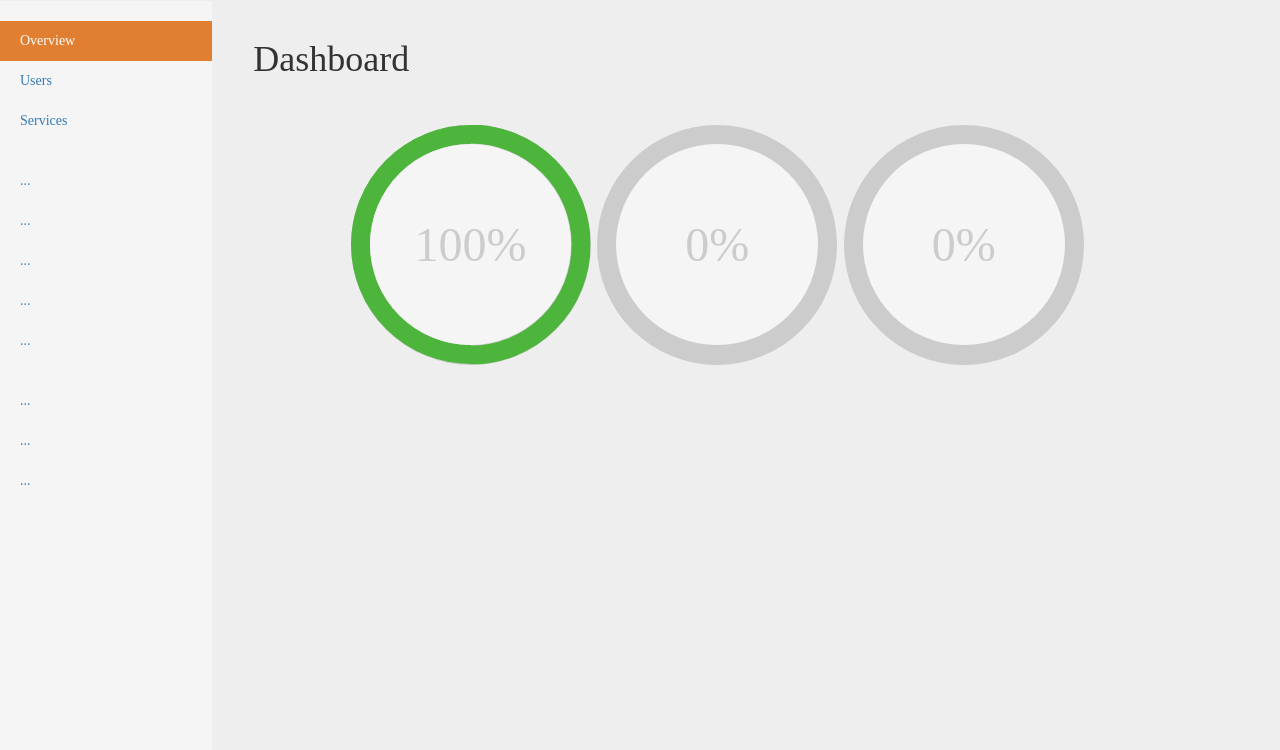
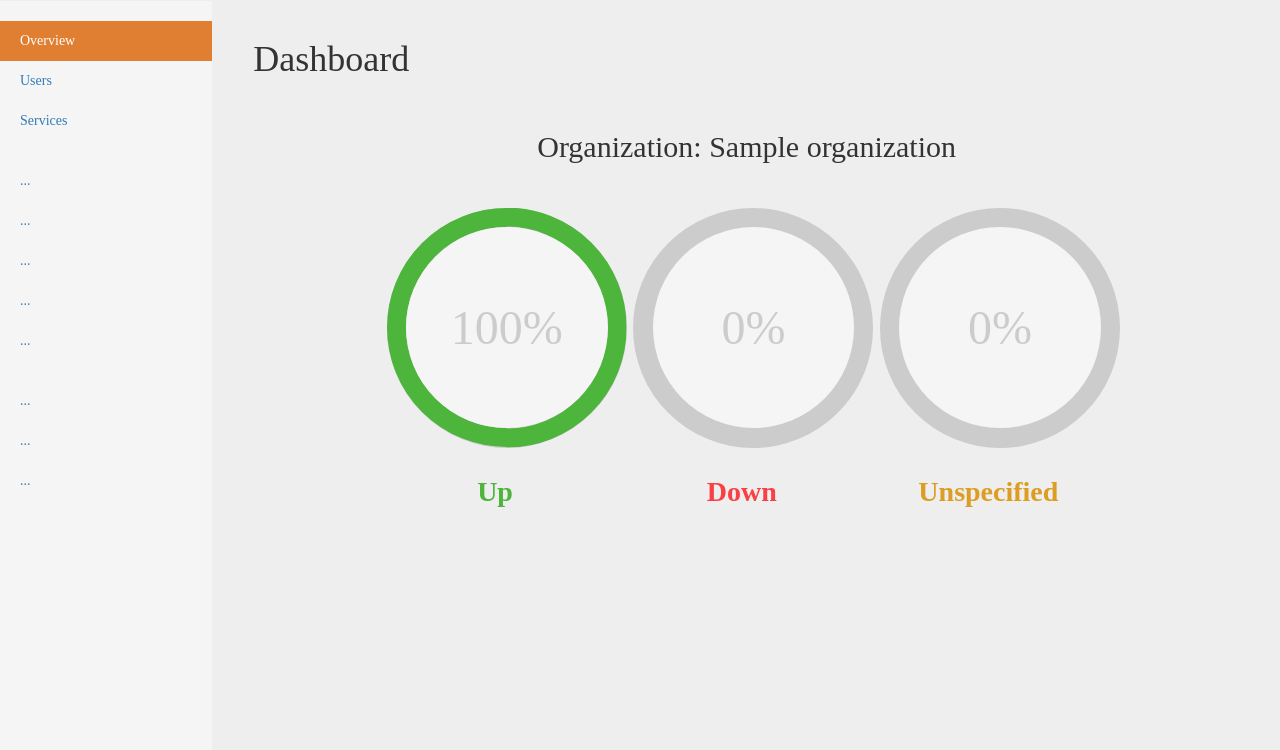
Before and after one commit to nokia-wroclaw/innovativeproject-devops-mobile-alarm, a Flask app: page /dashboard in a window 1280 px wide. Shown: the part 50-800 px from the top of the page. Run offline with Flask 2, Linux system fonts and the light colour scheme; a user stored in the database is signed in; tables that the repository leaves empty hold one stand-in row (values such as "Sample post"); some libraries are stand-ins or nearby versions; some web fonts are replaced.

Commit message:
Dashboard prettify

```diff
--- a/apps/webapp/static/css/dashboard.css
+++ b/apps/webapp/static/css/dashboard.css
@@ -89,3 +89,21 @@ body {
   display: inline-block;
   border-radius: 50%;
 }
+.center {
+  text-align: center;
+}
+.label_up {
+  font-size: 200%;
+  color: #4db53c;
+}
+.label_down {
+  font-size: 200%;
+  color: #f94044;
+}
+.label_unspecified {
+  font-size: 200%;
+  color: #dd9d22;
+}
+.col-md-offset-own {
+  margin-left: 12%;
+}
--- a/apps/webapp/templates/dashboard.html
+++ b/apps/webapp/templates/dashboard.html
@@ -2,11 +2,13 @@
 {% extends "base.html" %}
 
 {% block content %}
+<link href="../static/css/dashboard.css" rel="stylesheet">
         <div class="col-sm-9 col-sm-offset-3 col-md-10 col-md-offset-2 main">
-          <h1 class="page-header">Dashboard</h1>
+          <h1 class="page-header ">Dashboard</h1>
+          <h2 class="page-header center">Organization: {{ org_name }}</h2>
 
           <div class="modal-body row">
-            <div class="col-md-3 col-md-offset-1">
+            <div class="col-md-3 col-md-offset-own center">
               {% if percent_up_services == 0 %}
                 <div class="c100 p0 big green">
               {% endif %}
@@ -49,8 +51,9 @@
                         <div class="fill"></div>
                     </div>
                 </div>
+                <label for="up" class="label_up">Up</label>
             </div>
-            <div class="col-md-3">
+            <div class="col-md-3 center">
               {% if percent_down_services == 0 %}
                 <div class="c100 p0 big">
               {% endif %}
@@ -93,8 +96,9 @@
                         <div class="fill"></div>
                     </div>
                 </div>
+                <label for="down" class="label_down">Down</label>
             </div>
-            <div class="col-md-3">
+            <div class="col-md-3 center">
               {% if percent_unspecified_services == 0 %}
                 <div class="c100 p0 big orange">
               {% endif %}
@@ -137,6 +141,7 @@
                         <div class="fill"></div>
                     </div>
                 </div>
+                <label for="unspecified" class="label_unspecified">Unspecified</label>
             </div>
           </div>
 
--- a/apps/webapp/views.py
+++ b/apps/webapp/views.py
@@ -275,14 +275,22 @@ def dashboard():
 
     up_services = Service.query.filter_by(organization_id=org_id.id_organization, current_state=ServiceState.up).count()
     down_services = Service.query.filter_by(organization_id=org_id.id_organization, current_state=ServiceState.down).count()
-    #unspecified_services = Service.query.filter_by(organization_id=org_id.id_organization, current_state=ServiceState.unspecified).count()
+    unspecified_services = Service.query.filter_by(organization_id=org_id.id_organization, current_state=ServiceState.unspecified).count()
     all_services = Service.query.filter_by(organization_id=org_id.id_organization).count()
 
     percent_up_services = int(float(up_services)/float(all_services)*100)
     percent_down_services = int(float(down_services)/float(all_services)*100)
-    percent_unspecified_services = 100 - percent_up_services - percent_down_services
+    percent_unspecified_services = int(float(unspecified_services)/float(all_services)*100)
 
-    return render_template('dashboard.html', title="DevOps Nokia Project", user=user, panel="dashboard", percent_up_services=percent_up_services, percent_down_services=percent_down_services, percent_unspecified_services=percent_unspecified_services)
+    if percent_up_services + percent_down_services + percent_unspecified_services < 100:
+        if percent_up_services != 0:
+            percent_up_services = percent_up_services + 1
+        elif percent_down_services != 0:
+            percent_down_services = percent_down_services + 1
+        else:
+            percent_unspecified_services = percent_unspecified_services + 1
+
+    return render_template('dashboard.html', title="DevOps Nokia Project", user=user, panel="dashboard", org_name=org_id.organization.name, percent_up_services=percent_up_services, percent_down_services=percent_down_services, percent_unspecified_services=percent_unspecified_services)
 
 @app.route('/services', methods=['GET','POST'])
 @login_required
```
